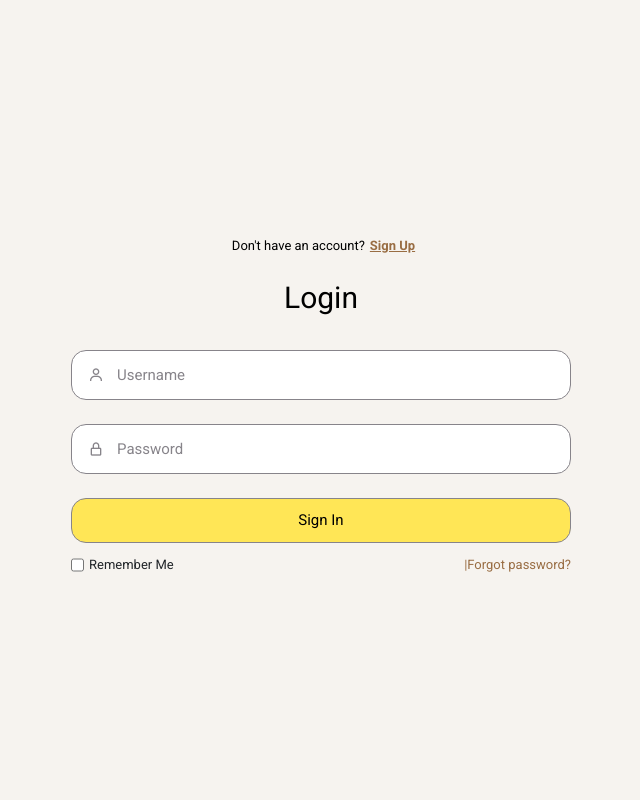
After one commit to TGTKuPun/Note-Project, a PHP site: page /index.php in a window 1280 px wide. The commit adds this page. Shown: the whole page, without its empty margins (317-957 px from the left). Run offline with PHP 8.4, Linux system fonts and the light colour scheme.

Commit message:
Update Login and Register Interface and ver 1.0 of Session and Cookie

```diff
--- a/docker-compose.yml
+++ b/docker-compose.yml
@@ -1,5 +1,3 @@
-version: "3.8"
-
 services:
   # MySQL service
   mysql-server:
@@ -14,7 +12,8 @@ services:
       MYSQL_ROOT_PASSWORD: root
       MYSQL_USER: user
       MYSQL_PASSWORD: user
-      MYSQL_DATABASE: mydb
+      MYSQL_DATABASE: db_note
+    command: --character-set-server=utf8mb4 --collation-server=utf8mb4_unicode_ci
 
   # PHP (Apache) service
   web:
--- a/www/assets/css/style.css
+++ b/www/assets/css/style.css
@@ -1,11 +1,201 @@
+/* IMPORT FONT */
+@import url("https://fonts.googleapis.com/css2?family=Roboto:ital,wght@0,100..900;1,100..900&display=swap");
+
+/* GLOBAL STYLES */
 * {
+  margin: 0;
+  padding: 0;
   box-sizing: border-box;
+  font-family: "Roboto", sans-serif;
 }
 
+body,
 html {
-  font-size: 62.5%;
+  background-color: #f6f3ef;
 }
 
-body {
-  font-size: 1.6rem;
+:root {
+  --primary-color: #f3da54;
+  --second-color: #996d43;
 }
+
+/* WRAPPER */
+.wrapper {
+  width: 100%;
+  display: flex;
+  justify-content: center;
+  align-items: center;
+  min-height: 100vh;
+}
+
+.form-box {
+  position: relative;
+  display: flex;
+  align-items: center;
+  justify-content: center;
+  width: 512px;
+  height: 420px;
+  overflow: hidden;
+  z-index: 2;
+}
+
+.login-container {
+  position: absolute;
+  left: 4px;
+  width: 500px;
+  display: flex;
+  flex-direction: column;
+  transition: 0.5s ease-in-out;
+}
+
+.register-container {
+  position: absolute;
+  right: -520px;
+  width: 500px;
+  display: flex;
+  flex-direction: column;
+  transition: 0.5s ease-in-out;
+}
+
+.top span {
+  color: #000;
+  font-size: small;
+  margin-left: 5px;
+  padding: 10px 0;
+  display: flex;
+  justify-content: center;
+}
+
+.top span a {
+  font-weight: bold;
+  color: #996d43;
+  margin-left: 5px;
+}
+
+header {
+  color: #000;
+  font-size: 30px;
+  text-align: center;
+  padding: 10px 0 30px 0;
+}
+
+.two-forms {
+  display: flex;
+  gap: 18px;
+}
+
+.input-field {
+  font-size: 15px;
+  background: #fff;
+  height: 50px;
+  width: 100%;
+  padding: 0 10px 0 45px;
+  border: 1px solid #87848a;
+  border-radius: 15px;
+  outline: none;
+  transition: 0.2s ease;
+}
+
+.input-field:focus {
+  border: 2px solid #87848a;
+}
+
+::-webkit-input-placeholder {
+  color: #87848a;
+}
+
+.input-box i {
+  position: relative;
+  top: -35px;
+  left: 17px;
+  color: #87848a;
+}
+
+.submit {
+  font-size: 15px;
+  font-weight: 500px;
+  color: #000;
+  height: 45px;
+  width: 100%;
+  border: 1px solid#87848a;
+  border-radius: 15px;
+  background-color: #ffe656;
+  cursor: pointer;
+  transition: 0.3s ease-in-out;
+}
+
+.submit:hover {
+  border: 2px solid #87848a;
+}
+
+.two-col {
+  display: flex;
+  justify-content: space-between;
+  margin-top: 12px;
+  font-size: small;
+}
+
+.two-col .one {
+  display: flex;
+  gap: 5px;
+}
+
+.two-col a {
+  text-decoration: none;
+  color: #996d43;
+}
+
+.two .label a:hover {
+  text-decoration: underline;
+}
+
+/* RESPONSIVE */
+@media (max-width: 576px) {
+  .form-box {
+    width: 100%;
+    height: auto;
+    padding: 20px;
+    flex-direction: column;
+  }
+
+  .login-container,
+  .register-container {
+    position: relative;
+    left: 0 !important;
+    right: 0 !important;
+    width: 100%;
+    transition: none;
+    opacity: 0;
+    display: none;
+  }
+
+  .login-container.show,
+  .register-container.show {
+    opacity: 1;
+    display: flex;
+    flex-direction: column;
+  }
+
+  .two-forms {
+    flex-direction: column;
+    gap: 2px;
+  }
+
+  header {
+    font-size: 24px;
+  }
+
+  .top span {
+    font-size: 14px;
+  }
+
+  .wrapper {
+    padding: 10px;
+    min-height: auto;
+  }
+
+  .input-box i {
+    top: -35px;
+    left: 10px;
+  }
+}
--- /dev/null
+++ b/www/index.php
@@ -0,0 +1,196 @@
+<?php
+  session_start();
+
+  if (isset($_COOKIE['user_id']) && isset($_COOKIE['user_email'])) {
+      // Lấy thông tin từ cookie
+      $_SESSION['user_id'] = $_COOKIE['user_id'];
+      $_SESSION['user_email'] = $_COOKIE['user_email'];
+
+      header("Location: pages/dashboard.php");
+      exit;
+  }
+?>
+<!DOCTYPE html>
+<html lang="en">
+  <!-- prettier-ignore -->
+  <head>
+    <meta charset="UTF-8" />
+    <meta name="viewport" content="width=device-width, initial-scale=1.0" />
+    <!-- Favicon ICO-->
+    <link rel="apple-touch-icon" sizes="57x57" href="./assets/favicon/apple-icon-57x57.png">
+    <link rel="apple-touch-icon" sizes="60x60" href="./assets/favicon/apple-icon-60x60.png">
+    <link rel="apple-touch-icon" sizes="72x72" href="./assets/favicon/apple-icon-72x72.png">
+    <link rel="apple-touch-icon" sizes="76x76" href="./assets/favicon/apple-icon-76x76.png">
+    <link rel="apple-touch-icon" sizes="114x114" href="./assets/favicon/apple-icon-114x114.png">
+    <link rel="apple-touch-icon" sizes="120x120" href="./assets/favicon/apple-icon-120x120.png">
+    <link rel="apple-touch-icon" sizes="144x144" href="./assets/favicon/apple-icon-144x144.png">
+    <link rel="apple-touch-icon" sizes="152x152" href="./assets/favicon/apple-icon-152x152.png">
+    <link rel="apple-touch-icon" sizes="180x180" href="./assets/favicon/apple-icon-180x180.png">
+    <link rel="icon" type="image/png" sizes="192x192"  href="./assets/favicon/android-icon-192x192.png">
+    <link rel="icon" type="image/png" sizes="32x32" href="./assets/favicon/favicon-32x32.png">
+    <link rel="icon" type="image/png" sizes="96x96" href="./assets/favicon/favicon-96x96.png">
+    <link rel="icon" type="image/png" sizes="16x16" href="./assets/favicon/favicon-16x16.png">
+    <link rel="manifest" href="/manifest.json">
+    <meta name="msapplication-TileColor" content="#ffffff">
+    <meta name="msapplication-TileImage" content="./assets/favicon/ms-icon-144x144.png">
+    <meta name="theme-color" content="#ffffff">
+
+    <!-- Font awesome -->
+    <link rel="stylesheet" href="https://cdnjs.cloudflare.com/ajax/libs/font-awesome/6.7.2/css/all.min.css">
+
+    <!-- Bootstrap CSS -->
+    <link href="https://cdn.jsdelivr.net/npm/bootstrap@5.3.5/dist/css/bootstrap.min.css" rel="stylesheet" integrity="sha384-SgOJa3DmI69IUzQ2PVdRZhwQ+dy64/BUtbMJw1MZ8t5HZApcHrRKUc4W0kG879m7" crossorigin="anonymous">
+
+    <!-- Icon -->
+    <link href='https://unpkg.com/boxicons@2.1.4/css/boxicons.min.css' rel='stylesheet'>
+
+    <!-- Custom CSS -->
+    <link rel="stylesheet" href="./assets/css/style.css">
+
+    <!-- Title -->
+    <title>Note Project</title>
+  </head>
+  <body>
+    <div class="wrapper">
+      <!-- Form Box -->
+      <div class="form-box">
+        <!-- Login Form -->
+        <!-- prettier-ignore -->
+          <form class="login-container" id="login" method="POST">
+            <div class="top">
+              <span>Don't have an account? <a href="#" onclick="toRegister()">Sign Up</a></span>
+              <header>Login</header>
+              <div class="input-box">
+                <input type="text" class="input-field" name="username" id="username" placeholder="Username"/>
+                <i class="bx bx-user"></i>
+              </div>
+              <div class="input-box">
+                <input type="password" class="input-field" name="password" id="password" placeholder="Password"/>
+                <i class="bx bx-lock-alt"></i>
+              </div>
+              <div class="input-box">
+                <input type="submit" class="submit" value="Sign In"/>
+              </div>
+              <div class="two-col">
+                <div class="one">
+                  <input type="checkbox" name="remember-me" id="login-check">
+                  <label for="login-check">Remember Me</label>
+                </div>
+                <div class="two">
+                  <label for=""><a href="#">|Forgot password?</a></label>
+                </div>
+              </div>
+            </div>
+          </form>
+
+        <!-- Register Form -->
+        <!-- prettier-ignore -->
+          <form class="register-container" id="register" method="POST">
+            <div class="top">
+              <span>Have an account? <a href="#" onclick="toLogin()">Sign In</a></span>
+              <header>Sign Up</header>
+              <div class="two-forms">
+                <div class="input-box">
+                  <input type="text" class="input-field" name="firstname" id="firstname" placeholder="Firstname"/>
+                  <i class="bx bx-user"></i>
+                </div>
+                <div class="input-box">
+                  <input type="text" class="input-field" name="lastname" id="lastname" placeholder="Lastname"/>
+                  <i class="bx bx-user"></i>
+                </div>
+              </div>
+              <div class="input-box">
+                <input type="email" class="input-field" name="email" id="email" placeholder="Email"/>
+                <i class="bx bx-envelope"></i>
+              </div>
+              <div class="input-box">
+                <input type="password" class="input-field" name="password" id="password" placeholder="Password"/>
+                <i class="bx bx-lock-alt"></i>
+              </div>
+              <div class="input-box">
+                <input type="submit" class="submit" value="Register"/>
+              </div>
+              <div class="two-col">
+                <div class="one">
+                  <input type="checkbox" name="remember-me" id="register-check">
+                  <label for="register-check">Remember Me</label>
+                </div>
+                <div class="two">
+                  <label for=""><a href="#">Ton Duc Thang University</a></label>
+                </div>
+              </div>
+            </div>
+          </form>
+      </div>
+    </div>
+
+    <!-- JQuery JS -->
+    <!-- prettier-ignore -->
+    <script src="https://code.jquery.com/jquery-3.7.1.min.js" integrity="sha256-/JqT3SQfawRcv/BIHPThkBvs0OEvtFFmqPF/lYI/Cxo=" crossorigin="anonymous"></script>
+    <!-- Bootstrap JS -->
+    <!-- prettier-ignore -->
+    <script src="https://cdn.jsdelivr.net/npm/bootstrap@5.3.5/dist/js/bootstrap.bundle.min.js" integrity="sha384-k6d4wzSIapyDyv1kpU366/PK5hCdSbCRGRCMv+eplOQJWyd1fbcAu9OCUj5zNLiq" crossorigin="anonymous"></script>
+    <!-- Custom JS for style -->
+    <script>
+        var login = document.getElementById("login");
+        var register = document.getElementById("register");
+
+        function toLogin() {
+          // Moblie
+          login.classList.add("show");
+          register.classList.remove("show");
+          // Desktop
+          login.style.left = "4px";
+          register.style.right = "-520px";
+          login.style.opacity = 1;
+          register.style.opacity = 0;
+        }
+
+        function toRegister() {
+          // Moblie
+          login.classList.remove("show");
+          register.classList.add("show");
+          // Desktop
+          login.style.left = "-510px";
+          register.style.right = "5px";
+          login.style.opacity = 0;
+          register.style.opacity = 1;
+        }
+
+        $(document).ready(function () {
+          $("#login").on("submit", function (e) {
+            e.preventDefault(); // Ngăn form reload trang
+
+            const username = $("#username").val().trim();
+            const password = $("#password").val().trim();
+            const remember = $("#login-check").is(":checked") ? 1 : 0;
+
+            if (!username || !password) {
+              alert("Vui lòng nhập đầy đủ thông tin.");
+              return;
+            }
+
+            $.ajax({
+              url: "api/login_process.php",
+              method: "POST",
+              data: {
+                username: username,
+                password: password,
+                "remember-me": remember,
+              },
+              success: function (response) {
+                if (response.trim() === "success") {
+                  window.location.href = "pages/dashboard.php";
+                } else {
+                  alert(response);
+                }
+              },
+              error: function () {
+                alert("Đã xảy ra lỗi khi gửi yêu cầu.");
+              },
+            });
+          });
+        });
+    </script>
+  </body>
+</html>
--- /dev/null
+++ b/www/test_connection.php
@@ -0,0 +1,5 @@
+<?php
+    require_once './api/connection.php';
+
+    echo "Kết nối thành công đến MySQL!";
+?>
```
Also changed, not shown: mysql/sql/init.sql (added, +23 -0 lines), www/api/connection.php (added, +14 -0 lines), www/api/login_process.php (added, +43 -0 lines), www/index.html (deleted, +0 -45 lines), www/pages/dashboard.php (added, +11 -0 lines), www/assets/images/bg_login_page.jpg (added), 2 other files.
